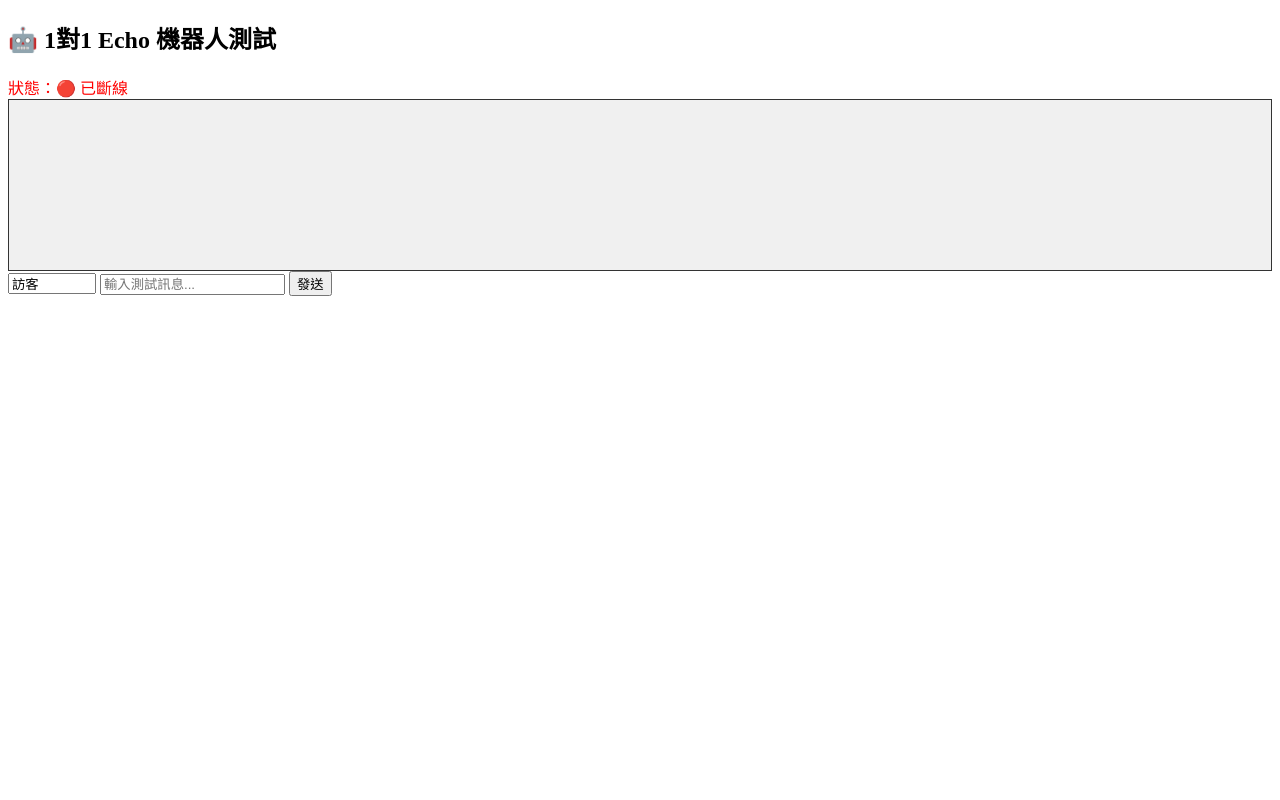
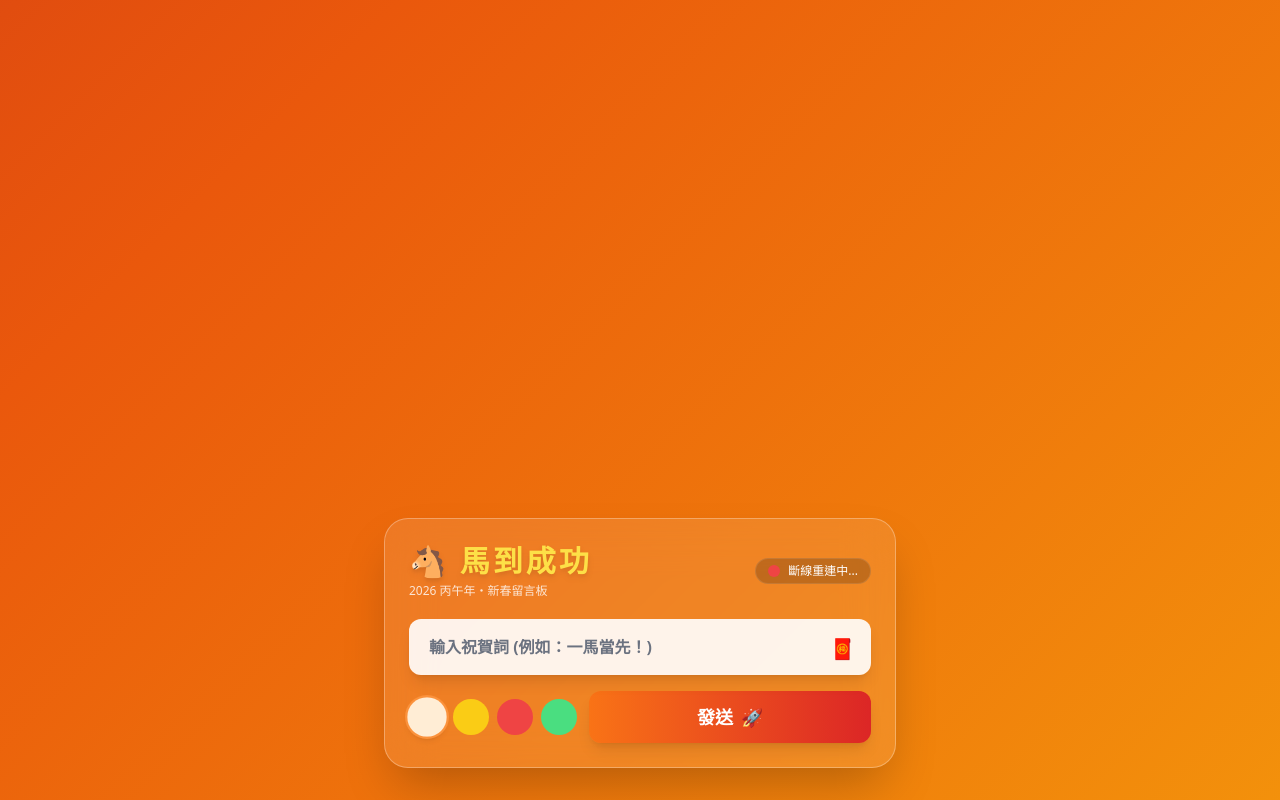
Before and after one commit to Redsmoke0629/nutc-Web-Socket, a website: page index.html in a window 1280 px wide. Drawn offline with nearby package versions, Linux system fonts and the light colour scheme.

Commit message:
新年快樂

```diff
--- a/index.html
+++ b/index.html
@@ -2,76 +2,177 @@
 <html lang="zh-TW">
 <head>
     <meta charset="UTF-8">
-    <title>Echo 機器人</title>
+    <meta name="viewport" content="width=device-width, initial-scale=1.0">
+    <title>🧧 2026 馬年新春彈幕牆</title>
+    <script src="https://cdn.tailwindcss.com"></script>
+    <style>
+        /* 彈幕動畫：馬年要跑得更快一點！(8s -> 7s) */
+        @keyframes gallop {
+            from { transform: translateX(100vw); }
+            to { transform: translateX(-100%); }
+        }
+
+        .danmaku-item {
+            position: absolute;
+            white-space: nowrap;
+            font-weight: 900;
+            font-size: 2.2rem; /* 字體加大，更有氣勢 */
+            text-shadow: 3px 3px 0px rgba(0,0,0,0.2);
+            animation: gallop 7s linear forwards; /* 加快速度 */
+            pointer-events: none;
+            z-index: 20;
+            font-family: "Microsoft JhengHei", "Heiti TC", sans-serif;
+        }
+
+        /* 背景：使用比較有活力的紅橘色調 */
+        .horse-bg {
+            background: linear-gradient(135deg, #b91c1c 0%, #ea580c 50%, #f59e0b 100%);
+            background-size: 200% 200%;
+            animation: bg-move 10s ease infinite;
+        }
+        @keyframes bg-move {
+            0% { background-position: 0% 50%; }
+            50% { background-position: 100% 50%; }
+            100% { background-position: 0% 50%; }
+        }
+    </style>
 </head>
-<body>
-    <h2>🤖 1對1 Echo 機器人測試</h2>
-    <div id="status">狀態：準備中...</div>
-    <div id="output" style="border:1px solid #333; height: 150px; overflow-y: scroll; padding: 10px; background: #f0f0f0;"></div>
+<body class="h-screen w-screen overflow-hidden flex flex-col justify-end items-center pb-8 horse-bg">
 
-    <!-- 新增名字輸入框 -->
-    <input type="text" id="name" placeholder="你的名字" value="訪客" style="width: 80px;">
-    <input type="text" id="msg" placeholder="輸入測試訊息...">
-    <button onclick="send()">發送</button>
+    <div id="danmaku-container" class="fixed inset-0 pointer-events-none"></div>
+
+    <div class="z-50 w-full max-w-lg mx-4 bg-white/10 backdrop-blur-xl border border-white/30 p-6 rounded-3xl shadow-2xl">
+
+        <div class="flex justify-between items-center mb-5">
+            <div>
+                <h1 class="text-3xl font-extrabold text-yellow-300 drop-shadow-md tracking-widest">🐴 馬到成功</h1>
+                <p class="text-white/80 text-xs mt-1">2026 丙午年・新春留言板</p>
+            </div>
+            <div class="flex flex-col items-end">
+                <div class="flex items-center gap-2 bg-black/20 px-3 py-1 rounded-full border border-white/10">
+                    <div id="status-dot" class="w-3 h-3 rounded-full bg-gray-400"></div>
+                    <span id="status-text" class="text-xs text-white">連線中...</span>
+                </div>
+            </div>
+        </div>
+
+        <div class="relative group">
+            <input id="msgInput" type="text" maxlength="20"
+                placeholder="輸入祝賀詞 (例如：一馬當先！)"
+                class="w-full px-5 py-4 rounded-xl bg-white/90 text-gray-900 placeholder-gray-500 focus:outline-none focus:ring-4 focus:ring-orange-400 font-bold shadow-lg transition-all">
+            <span class="absolute right-4 top-4 text-xl">🧧</span>
+        </div>
+
+        <div class="mt-4 flex items-center justify-between gap-3">
+            <div class="flex gap-2" id="color-group">
+                <button data-color="#ffedd5" class="w-9 h-9 rounded-full bg-orange-100 border-2 border-transparent ring-2 ring-orange-400 transform scale-110 shadow-md" title="白馬"></button>
+                <button data-color="#fbbf24" class="w-9 h-9 rounded-full bg-yellow-400 border-2 border-transparent hover:scale-110 transition" title="金馬"></button>
+                <button data-color="#ef4444" class="w-9 h-9 rounded-full bg-red-500 border-2 border-transparent hover:scale-110 transition" title="赤兔"></button>
+                <button data-color="#4ade80" class="w-9 h-9 rounded-full bg-green-400 border-2 border-transparent hover:scale-110 transition" title="草原"></button>
+            </div>
+
+            <button id="sendBtn" class="flex-1 py-3 bg-gradient-to-r from-orange-500 to-red-600 text-white font-black text-lg rounded-xl shadow-lg hover:from-orange-400 hover:to-red-500 active:scale-95 transition-all flex items-center justify-center gap-2">
+                <span>發送</span>
+                <span>🚀</span>
+            </button>
+        </div>
+    </div>
 
     <script>
-        // 1. 建立連線 (注意：這裡是 ws:// 開頭)
-        const socket = new WebSocket('ws://localhost:8080');
-        const output = document.getElementById('output');
-        const statusDiv = document.getElementById('status');
+        // --- 設定 ---
+        let ws;
+        let selectedColor = '#ffedd5'; // 預設米白色 (在深色背景比較清楚)
+        const container = document.getElementById('danmaku-container');
+        const input = document.getElementById('msgInput');
+        const sendBtn = document.getElementById('sendBtn');
+        const statusDot = document.getElementById('status-dot');
+        const statusText = document.getElementById('status-text');
 
-        // 2. 監聽連線開啟
-        socket.onopen = function(event) {
-            console.log('連線成功！');
-            statusDiv.innerText = '狀態：🟢 已連線';
-            statusDiv.style.color = 'green';
-        };
+        // --- 連線邏輯 ---
+        function connect() {
+            // 注意：如果你改過 port，這裡也要改成 3000
+            ws = new WebSocket('ws://localhost:8080');
 
-        // 3. 監聽收到訊息 (Server 傳回來的 Echo)
-        socket.onmessage = function(event) {
-            const newMsg = document.createElement('div');
-            newMsg.innerText = event.data;
-            newMsg.style.color = 'blue';
-            output.appendChild(newMsg);
+            ws.onopen = () => {
+                console.log('✅ 馬年伺服器連線成功');
+                statusDot.className = 'w-3 h-3 rounded-full bg-green-400 shadow-[0_0_10px_#4ade80] animate-pulse';
+                statusText.innerText = '連線正常';
+            };
 
-            // 自動捲動到底部
-            output.scrollTop = output.scrollHeight;
-        };
+            ws.onclose = () => {
+                console.log('❌ 連線中斷');
+                statusDot.className = 'w-3 h-3 rounded-full bg-red-500';
+                statusText.innerText = '斷線重連中...';
+                setTimeout(connect, 3000);
+            };
 
-        // 4. 監聽連線關閉
-        socket.onclose = function(event) {
-            statusDiv.innerText = '狀態：🔴 已斷線';
-            statusDiv.style.color = 'red';
-        };
+            ws.onmessage = (event) => {
+                try {
+                    const data = JSON.parse(event.data);
+                    createDanmaku(data.text, data.color);
+                } catch (e) {
+                    console.error(e);
+                }
+            };
+        }
 
-        // 5. 監聽錯誤
-        socket.onerror = function(event) {
-            statusDiv.innerText = '狀態：⚠️ 發生錯誤';
-        };
+        // --- 彈幕邏輯 ---
+        function createDanmaku(text, color) {
+            const el = document.createElement('div');
+            el.innerText = text;
+            el.className = 'danmaku-item';
+            el.style.color = color;
 
-        // 發送訊息的功能 (修改版)
-        function send() {
-            const nameInput = document.getElementById('name');
-            const msgInput = document.getElementById('msg');
+            // 隨機高度 (0% - 65%) 避開下方 UI
+            const topPercent = Math.floor(Math.random() * 65);
+            el.style.top = topPercent + '%';
 
-            if(msgInput.value) {
-                // 顯示自己打的字 (前端自己先顯示)
-                const myMsg = document.createElement('div');
-                myMsg.innerText = `${nameInput.value} (我)：${msgInput.value}`;
-                output.appendChild(myMsg);
+            // 隨機大小
+            const size = (Math.random() * 1.5 + 2).toFixed(1);
+            el.style.fontSize = size + 'rem';
 
-                // 準備要傳給 Server 的資料物件
-                const payload = {
-                    name: nameInput.value,
-                    text: msgInput.value
-                };
+            // 隨機速度 (馬跑得快慢不同)
+            const duration = (Math.random() * 3 + 5).toFixed(1); // 5~8秒
+            el.style.animationDuration = duration + 's';
 
-                // 轉成 JSON 字串後發送
-                socket.send(JSON.stringify(payload));
+            container.appendChild(el);
+            el.addEventListener('animationend', () => el.remove());
+        }
 
-                msgInput.value = ''; // 清空訊息框，保留名字
+        // --- 發送邏輯 ---
+        function sendMessage() {
+            const text = input.value.trim();
+            if (!text) return;
+
+            if (ws && ws.readyState === WebSocket.OPEN) {
+                ws.send(JSON.stringify({ text, color: selectedColor }));
+                input.value = '';
+                input.focus();
+            } else {
+                alert('伺服器還沒準備好，請稍等！');
             }
         }
+
+        sendBtn.onclick = sendMessage;
+        input.onkeypress = (e) => { if (e.key === 'Enter') sendMessage(); };
+
+        // --- 顏色切換 ---
+        document.querySelectorAll('#color-group button').forEach(btn => {
+            btn.onclick = function() {
+                selectedColor = this.dataset.color;
+                // 清除所有選取狀態
+                document.querySelectorAll('#color-group button').forEach(b => {
+                    b.classList.remove('ring-2', 'ring-orange-400', 'scale-110');
+                    b.classList.add('border-transparent');
+                });
+                // 加上選取狀態
+                this.classList.add('ring-2', 'ring-orange-400', 'scale-110');
+                this.classList.remove('border-transparent');
+            }
+        });
+
+        // 啟動
+        connect();
     </script>
 </body>
 </html>
```
Also changed, not shown: server.js (added, +40 -0 lines), sever.js (deleted, +0 -41 lines).
